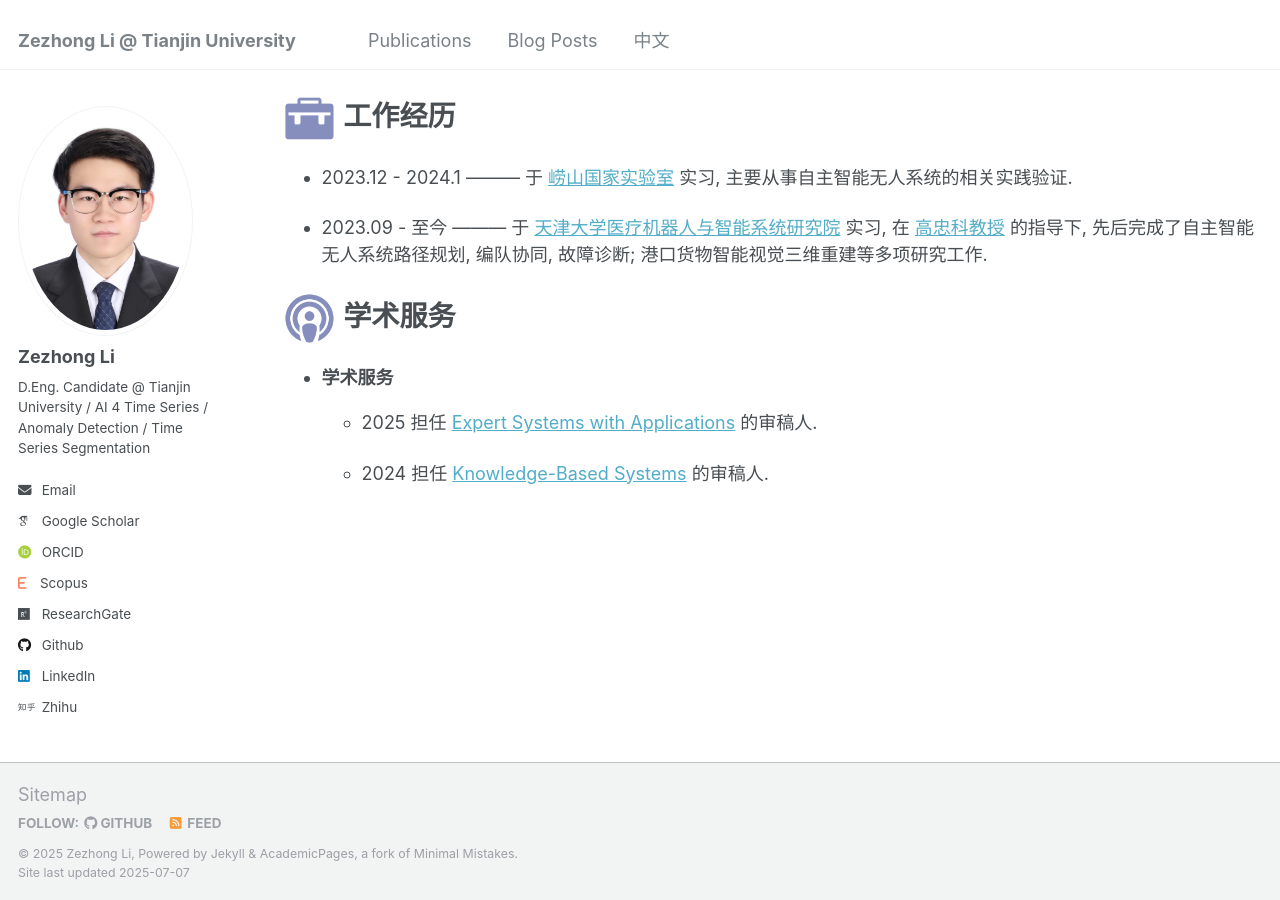
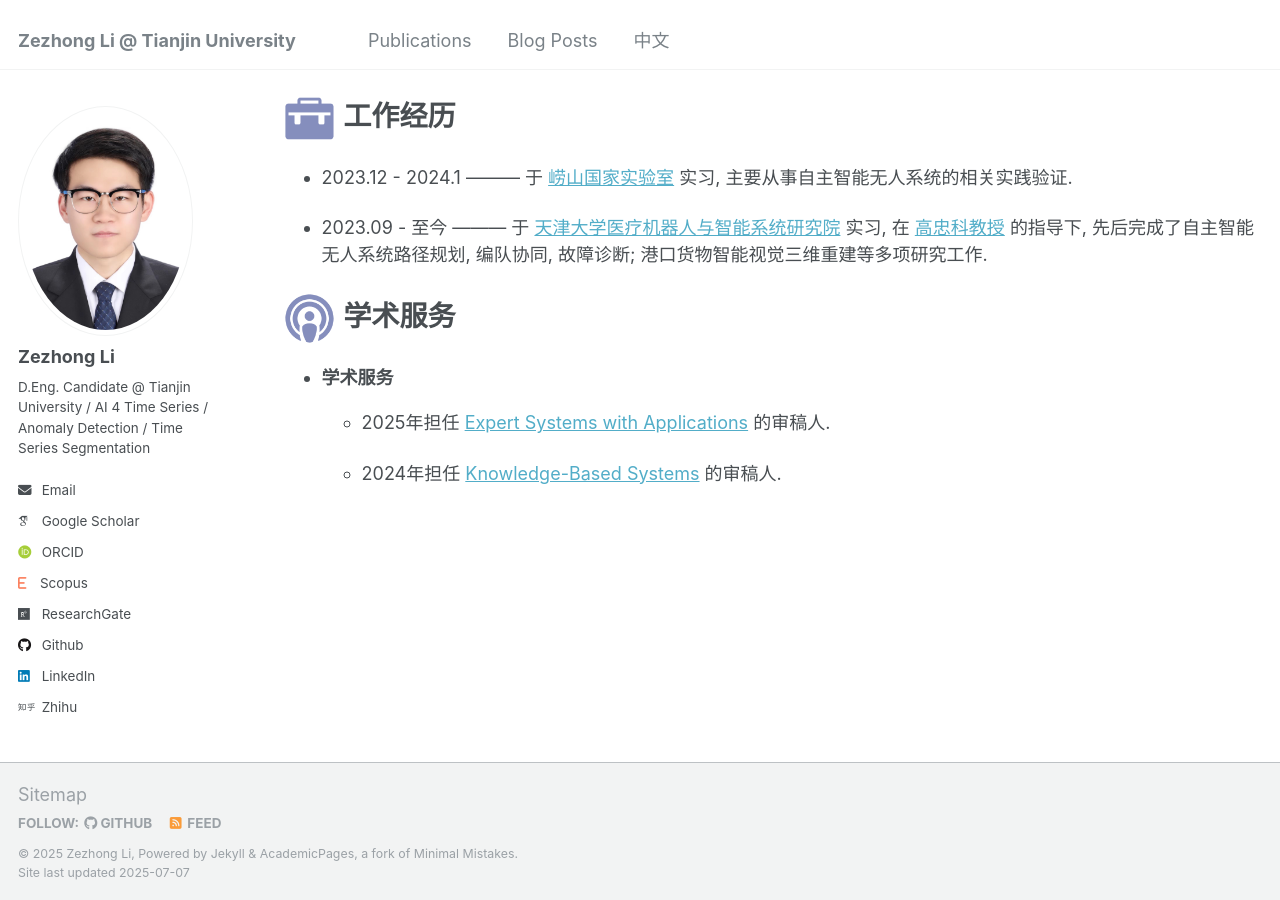
Before and after one commit to lzz19980125/lzz19980125.github.io, a Jekyll site: the page built from _pages/chinese.md, in a window 1280 px wide and 900 px high, scrolled down 2102 px. Built offline with Jekyll 4.4.1, drawn with Linux system fonts in a browser that asks for light colours; some web fonts are replaced.

Commit message:
Update chinese.md

```diff
--- a/_pages/chinese.md
+++ b/_pages/chinese.md
@@ -72,6 +72,6 @@ Utilizing an Innovative Transformer-Based Model**", Journal of Marine Science an
 # <img src="../images/service.png" width="55" height="50"> 学术服务
 
 - **学术服务**
-  - 2025 担任 <span style="color:rgb(95,181,206)">[Expert Systems with Applications](https://lzz19980125.github.io/files/Certificate_ESWA_Recognised.pdf)</span> 的审稿人.
+  - 2025年担任 <span style="color:rgb(95,181,206)">[Expert Systems with Applications](https://lzz19980125.github.io/files/Certificate_ESWA_Recognised.pdf)</span> 的审稿人.
 
-  - 2024 担任 <span style="color:rgb(95,181,206)">[Knowledge-Based Systems](https://lzz19980125.github.io/files/Certificate_KBS_reviewer.pdf)</span> 的审稿人.
+  - 2024年担任 <span style="color:rgb(95,181,206)">[Knowledge-Based Systems](https://lzz19980125.github.io/files/Certificate_KBS_reviewer.pdf)</span> 的审稿人.
```
